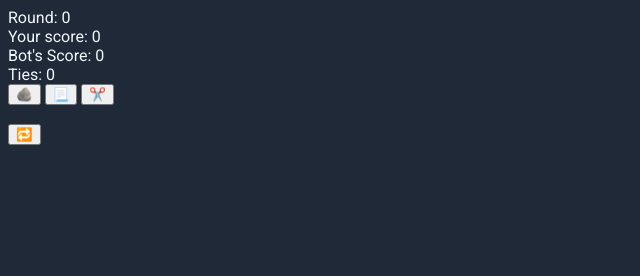
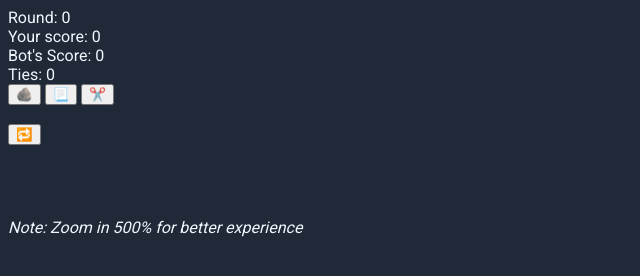
Before and after one commit to SCORPIA2004/Brainnest-Frontend, a plain HTML site: page Assignment 4 - JS_2/RPS/index.html in a window 1280 px wide. Shown: the whole page, without its empty margins (0-640 px from the left). Drawn offline with Linux system fonts and the light colour scheme.

Commit message:
Update index.html

```diff
--- a/Assignment 4 - JS_2/RPS/index.html
+++ b/Assignment 4 - JS_2/RPS/index.html
@@ -21,5 +21,8 @@
 
     <div id="winLose"></div>
 
+    <br><br><br>
+    <p><i>Note: Zoom in 500% for better experience</i></p>
+
 </body>
 </html>
```
